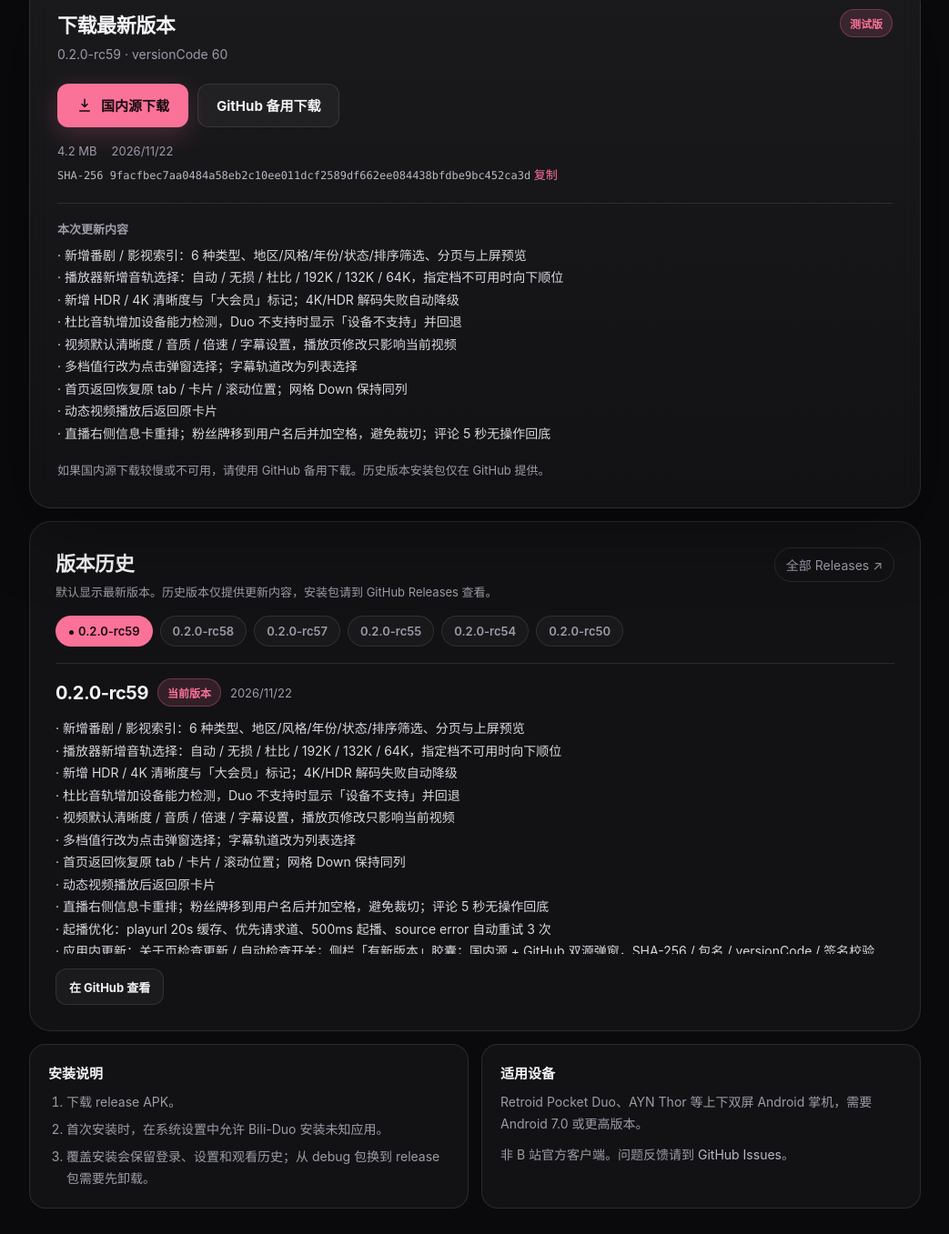
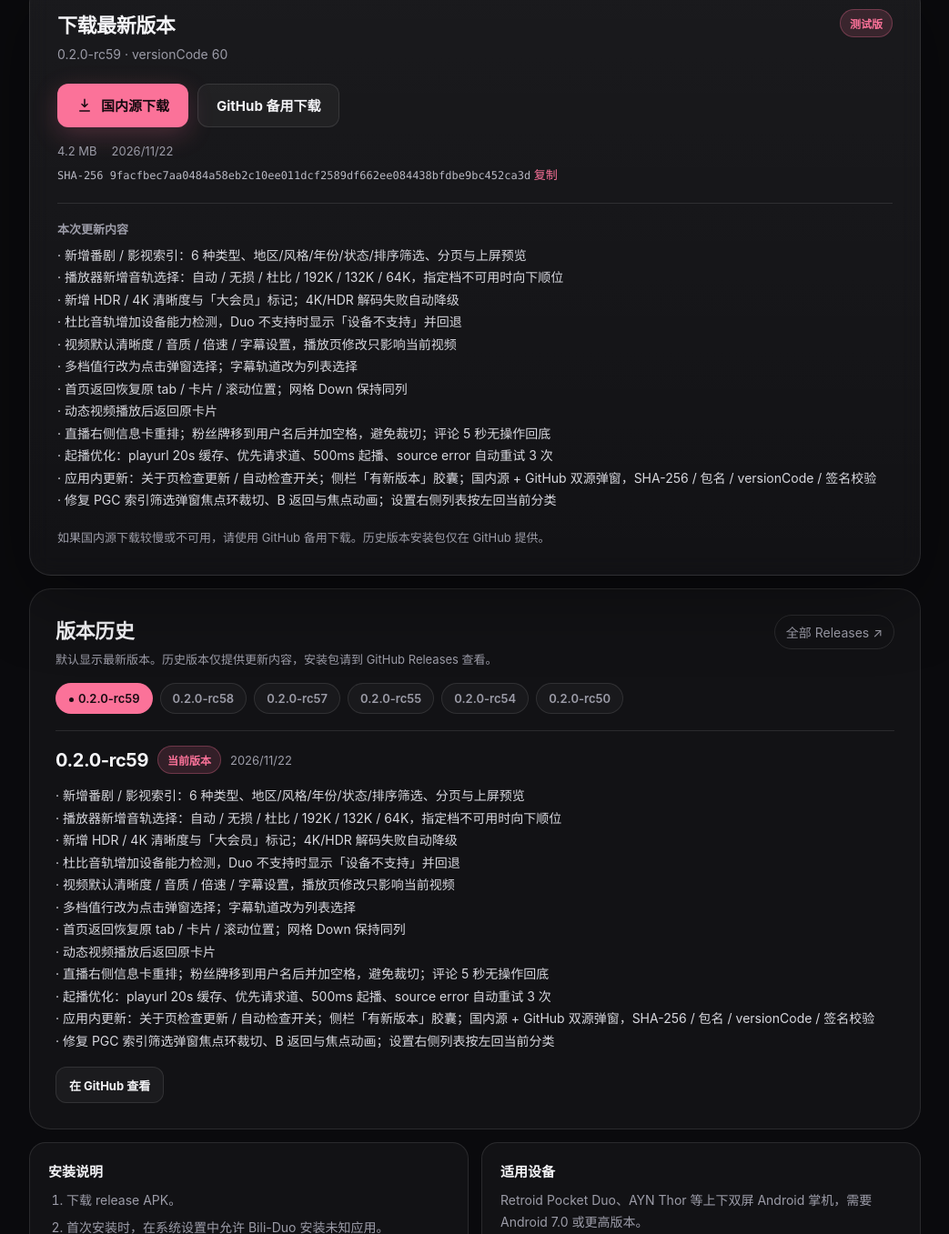
Before and after one commit to 0sour/bili-duo, a plain HTML site: page web/index.html in a window 1280 px wide. Shown: the part 424-1781 px from the top of the page at 91% size, without its empty margins (118-1161 px from the left). Drawn offline with Linux system fonts and the light colour scheme; files whose address does not match are found by name.

Commit message:
fix(web): show full release notes without inner scroll

```diff
--- a/web/index.html
+++ b/web/index.html
@@ -221,9 +221,7 @@
     font-weight: 600;
   }
   .notes p {
-    max-height: 220px;
     margin: 0;
-    overflow: auto;
     color: #d8d8df;
     font-size: 14px;
     line-height: 1.75;
@@ -306,9 +304,7 @@
   .history-version { font-size: 20px; font-weight: 750; letter-spacing: -.02em; }
   .history-date { font-size: 13px; }
   .history-notes {
-    max-height: 260px;
     margin: 12px 0 16px;
-    overflow: auto;
     color: #d8d8df;
     font-size: 14px;
     line-height: 1.75;
```
